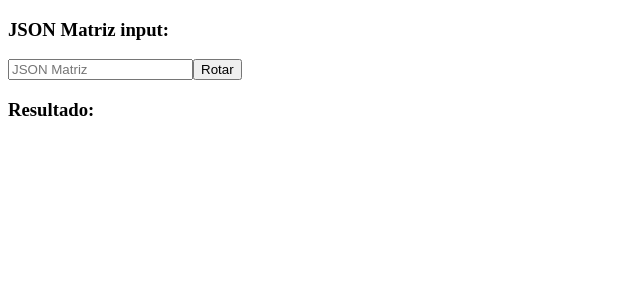
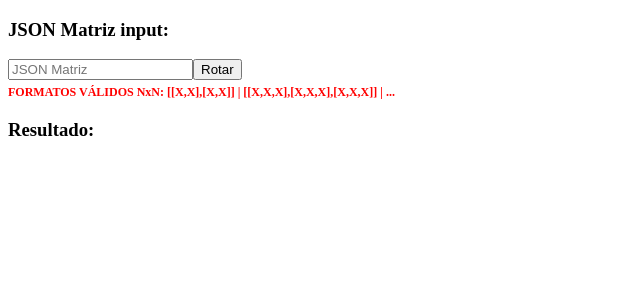
Before and after one commit to julio-1610/test-gotogroup, an Angular app: page / in a window 1280 px wide. Both pictures are taken after a click on the button "Rotar". Shown: the top 300 px of the page, without its empty margins (0-640 px from the left). Built offline with nearby package versions, Linux system fonts and the light colour scheme.

Commit message:
Creación de error que muestra al usuario los formatos válidos de JSON, y cambio de validaciones para NxN en lugar de 2x2

```diff
--- a/src/app/components/matriz/matriz.component.css
+++ b/src/app/components/matriz/matriz.component.css
@@ -0,0 +1,7 @@
+.error {
+  color: red;
+  font-size: 12px;
+  font-weight: bold;
+  margin-top: 5px;
+  margin-bottom: 5px;
+}
--- a/src/app/components/matriz/matriz.component.html
+++ b/src/app/components/matriz/matriz.component.html
@@ -1,7 +1,8 @@
 <div>
   <h3>JSON Matriz input:</h3>
   <input type="text" [(ngModel)]="jsonMatriz" placeholder="JSON Matriz">
-  <button (click)="rotarMatriz()">Rotar</button>
+  <button (click)="botonRotar()">Rotar</button>
+  <div *ngIf="errorJsonMatriz" class="error">{{ errorJsonMatriz }}</div>
   <h3>Resultado:</h3>
   <!-- <div *ngIf="matrizRotada">{{ matrizRotada }}</div> -->
 
--- a/src/app/components/matriz/matriz.component.ts
+++ b/src/app/components/matriz/matriz.component.ts
@@ -8,26 +8,31 @@ import { Component } from '@angular/core';
 export class MatrizComponent {
   jsonMatriz: string = '';
   matrizRotada: number[][] = [];
+  errorJsonMatriz: string = "";
 
   // Función para mostrar la matriz
-  rotarMatriz() {
+  botonRotar() {
     try {
 
       const matriz = JSON.parse(this.jsonMatriz);
       console.log(matriz);
 
-      if (Array.isArray(matriz) && matriz.length == 2 && matriz.every((fila) => Array.isArray(fila) && fila.length == 2)) {
+      if (Array.isArray(matriz) && matriz.length > 0 && matriz.every((fila) => Array.isArray(fila) && fila.length == matriz.length)) {
         console.log('Matriz válida');
         this.matrizRotada = matriz;
       } else {
-        alert('Matriz inválida, se requiere una matriz 2x2');
+        alert('Matriz inválida, se requiere una matriz NxN');
         this.matrizRotada = [];
       }
 
     } catch {
-      console.log('Error: Formato JSON inválido');
-      alert('Error: Formato JSON inválido, FORMATO VÁLIDO: [[X,X],[X,X]]');
+      alert('Error: Formato JSON inválido');
+      this.errorJsonMatriz = "FORMATOS VÁLIDOS NxN: [[X,X],[X,X]] | [[X,X,X],[X,X,X],[X,X,X]] | ...";
       this.matrizRotada = [];
     }
   }
+
+  private rotarMatriz(matriz: number[][]): number[][] {
+    return matriz;
+  }
 }
```
